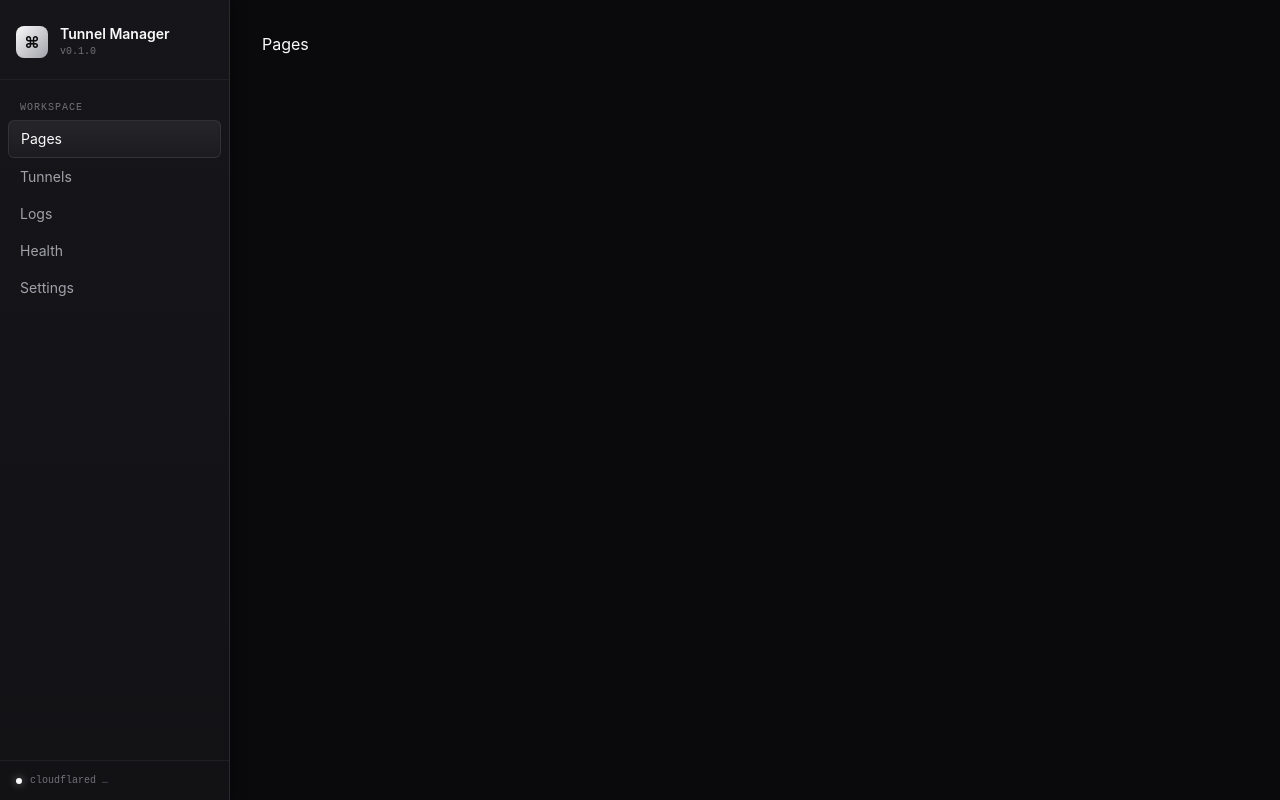
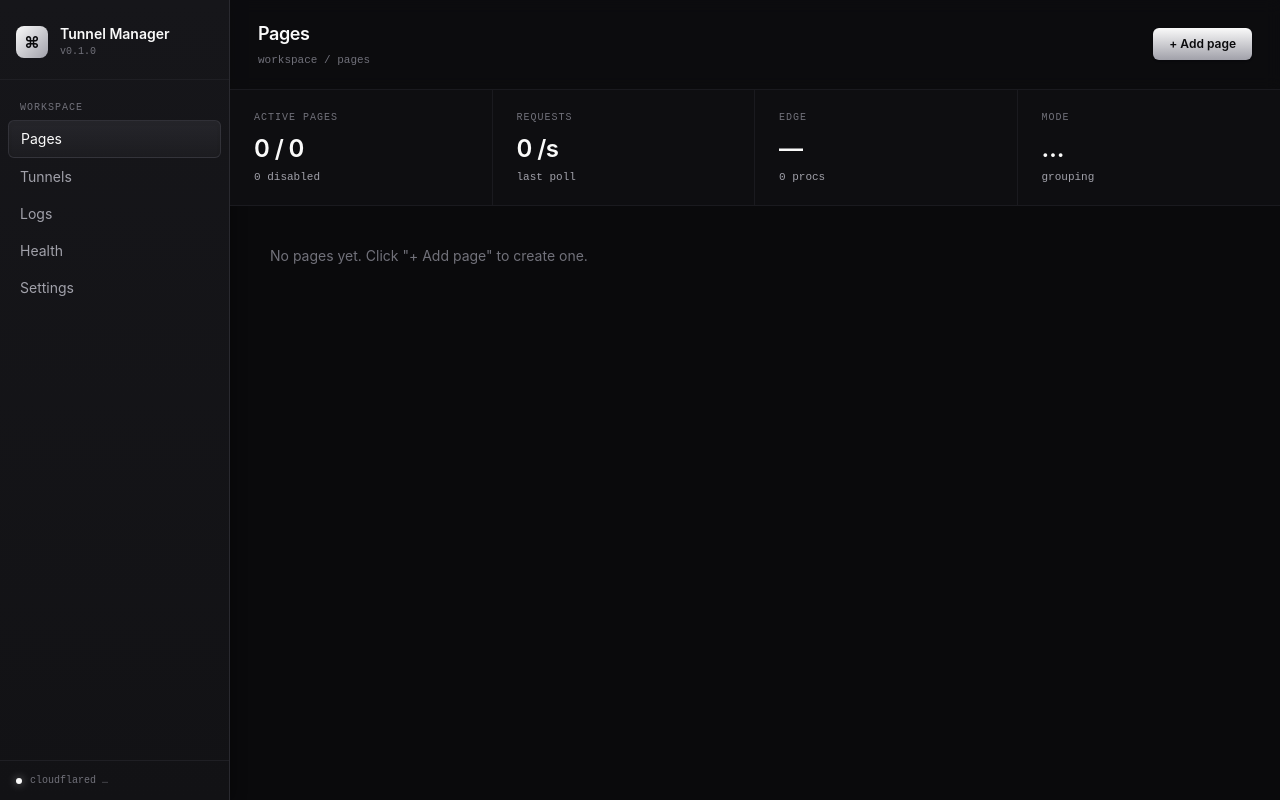
Before and after one commit to tinuxongit/cloudflare-tunnel-manager, a React (Vite) app: page / in a window 1280 px wide. Built offline with nearby package versions, Linux system fonts and the light colour scheme.

Commit message:
feat(frontend): PagesView with stats strip + interactive rows

```diff
--- /dev/null
+++ b/src/components/PageRow.tsx
@@ -0,0 +1,46 @@
+import type { Page, RuntimeStatus } from '@/lib/types';
+import { StatusDot } from './StatusDot';
+
+type Props = {
+  page: Page;
+  status: RuntimeStatus | undefined;
+  onToggle: (on: boolean) => void;
+};
+
+export function PageRow({ page, status, onToggle }: Props) {
+  const on = page.enabled && status?.state === 'running';
+  return (
+    <div className="grid grid-cols-[50px_1fr_130px_140px_90px_36px] gap-5 items-center px-4 py-4 rounded-xl border border-transparent hover:bg-bg-elev hover:border-border-subtle transition">
+      <button onClick={() => onToggle(!page.enabled)}
+        className={`w-9 h-5 rounded-full relative transition
+          ${page.enabled
+            ? 'bg-gradient-to-b from-fg to-fg-muted shadow-[0_0_12px_rgba(250,250,250,0.18)]'
+            : 'bg-zinc-800 border border-zinc-700'}`}>
+        <span className={`absolute top-[3px] w-3.5 h-3.5 rounded-full transition
+          ${page.enabled ? 'right-[3px] bg-bg' : 'left-[3px] bg-fg-faint'}`} />
+      </button>
+
+      <div>
+        <div className={`text-sm font-medium ${page.enabled ? 'text-fg' : 'text-fg-dim'}`}>{page.hostname}</div>
+        <div className="text-[11px] font-mono text-fg-muted mt-1 flex items-center gap-2">
+          {page.service_url} <span className="text-fg-faint">→</span> {page.hostname}
+          <span className="px-1.5 py-0.5 text-[9px] uppercase border border-border-strong rounded bg-border">{page.tunnel_uuid.slice(0, 8)}</span>
+        </div>
+      </div>
+
+      <div className="flex items-center gap-2 text-[11px] font-mono uppercase tracking-wider text-fg-muted">
+        <StatusDot state={on ? 'on' : 'off'} /> {on ? 'online' : page.enabled ? 'starting' : 'off'}
+      </div>
+
+      <div className="text-[11px] font-mono text-fg-muted">
+        {status?.edge_region ? <><span className="text-fg">{status.edge_region}</span> · {status.connections ?? 0} conn</> : '—'}
+      </div>
+
+      <div className="text-base font-mono font-medium text-right">
+        {status?.requests_per_s != null ? <>{status.requests_per_s.toFixed(0)}<span className="text-[10px] text-fg-dim">/s</span></> : '—'}
+      </div>
+
+      <button className="text-fg-faint hover:text-fg w-7 h-7 rounded-md hover:bg-bg-elev">⋯</button>
+    </div>
+  );
+}
--- /dev/null
+++ b/src/components/StatsStrip.tsx
@@ -0,0 +1,27 @@
+import { useStore } from '@/lib/store';
+
+export function StatsStrip() {
+  const { pages, settings, statusByTunnel } = useStore();
+  const active = pages.filter(p => p.enabled).length;
+  const reqs = Object.values(statusByTunnel).reduce((acc, s) => acc + (s?.requests_per_s ?? 0), 0);
+  const anyEdge = Object.values(statusByTunnel).find(s => s?.edge_region)?.edge_region ?? '—';
+
+  return (
+    <div className="grid grid-cols-4 border-b border-border-subtle bg-bg-elev">
+      <Cell label="Active pages" value={`${active} / ${pages.length}`} sub={`${pages.length - active} disabled`} />
+      <Cell label="Requests" value={`${reqs.toFixed(0)} /s`} sub="last poll" />
+      <Cell label="Edge" value={anyEdge} sub={`${Object.keys(statusByTunnel).length} procs`} />
+      <Cell label="Mode" value={settings?.grouping_mode ?? '…'} sub="grouping" />
+    </div>
+  );
+}
+
+function Cell({ label, value, sub }: { label: string; value: string; sub: string }) {
+  return (
+    <div className="px-6 py-5 border-r border-border-subtle last:border-r-0">
+      <div className="text-[10px] uppercase tracking-widest font-mono text-fg-dim mb-2">{label}</div>
+      <div className="text-2xl font-semibold tracking-tight">{value}</div>
+      <div className="text-[11px] font-mono text-fg-muted mt-1">{sub}</div>
+    </div>
+  );
+}
--- /dev/null
+++ b/src/components/StatusDot.tsx
@@ -0,0 +1,12 @@
+type Props = { state: 'on' | 'off' };
+export function StatusDot({ state }: Props) {
+  if (state === 'on') {
+    return (
+      <span className="relative inline-flex items-center">
+        <span className="w-1.5 h-1.5 rounded-full bg-fg shadow-[0_0_10px_rgba(255,255,255,0.6)]" />
+        <span className="absolute -inset-1 rounded-full border border-white/25 animate-ping" />
+      </span>
+    );
+  }
+  return <span className="w-1.5 h-1.5 rounded-full bg-fg-faint" />;
+}
--- a/src/pages/PagesView.tsx
+++ b/src/pages/PagesView.tsx
@@ -1,3 +1,38 @@
+import { useStore } from '@/lib/store';
+import { api } from '@/lib/ipc';
+import { StatsStrip } from '@/components/StatsStrip';
+import { PageRow } from '@/components/PageRow';
+
 export function PagesView() {
-  return <div className="p-8">Pages</div>;
+  const { pages, statusByTunnel, refreshPages } = useStore();
+
+  async function toggle(id: number, on: boolean) {
+    await api.togglePage(id, on);
+    await api.startOrRestartForPage(id);
+    await refreshPages();
+  }
+
+  return (
+    <div>
+      <div className="px-7 py-5 border-b border-border-subtle bg-bg-elev/70 backdrop-blur flex items-center justify-between">
+        <div>
+          <h2 className="text-lg font-semibold tracking-tight">Pages</h2>
+          <div className="text-[11px] text-fg-dim font-mono mt-1">workspace / pages</div>
+        </div>
+        <button className="bg-gradient-to-b from-fg to-fg-muted text-bg rounded-md px-4 py-2 text-xs font-semibold shadow">+ Add page</button>
+      </div>
+
+      <StatsStrip />
+
+      <div className="p-4">
+        {pages.length === 0
+          ? <div className="text-fg-dim text-sm p-6">No pages yet. Click "+ Add page" to create one.</div>
+          : pages.map(p => (
+              <PageRow key={p.id} page={p}
+                status={statusByTunnel[p.tunnel_uuid]}
+                onToggle={(on) => toggle(p.id, on)} />
+            ))}
+      </div>
+    </div>
+  );
 }
```
